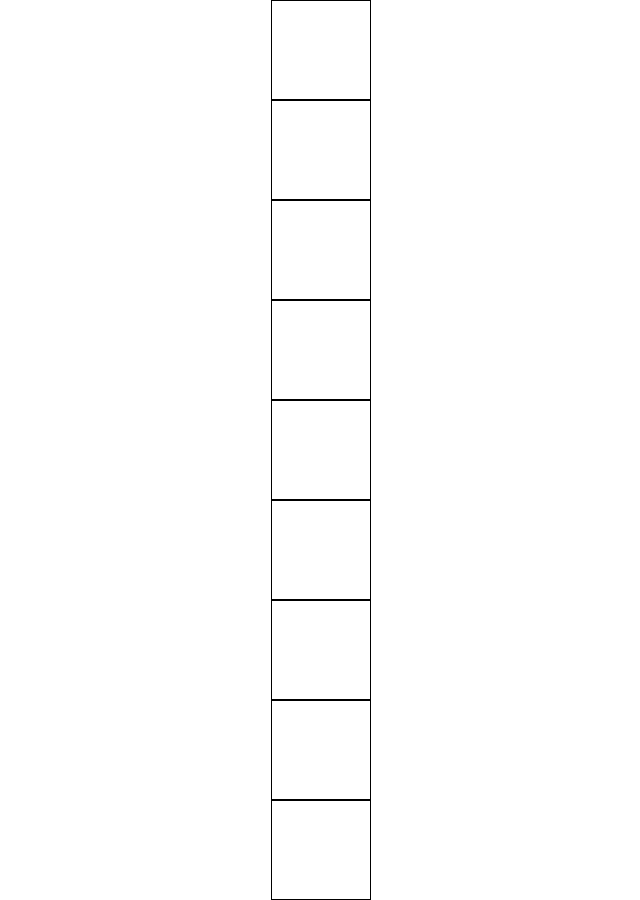
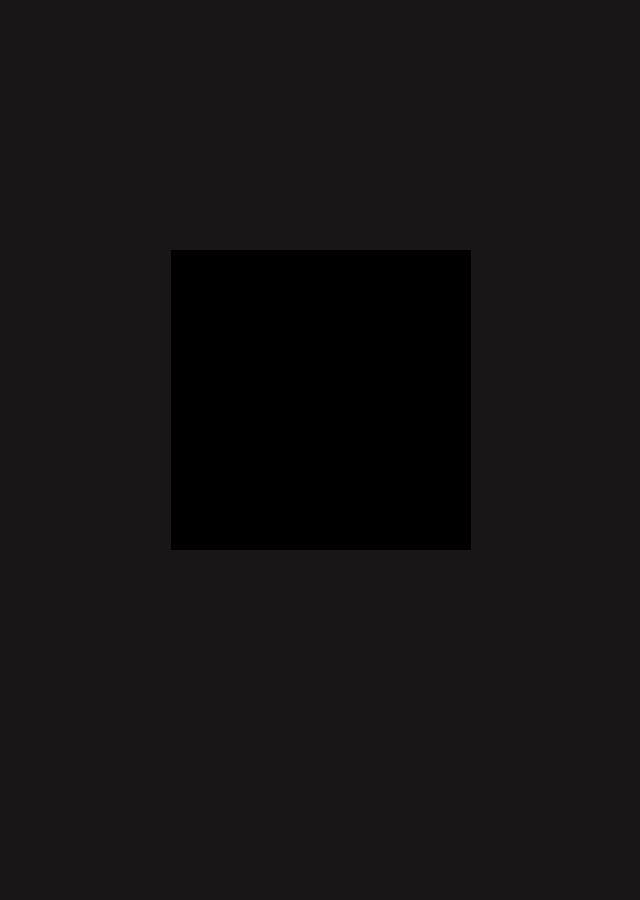
Before and after one commit to Sergyyyyy/odin-etch-a-sketch, a plain HTML site: page index.html in a window 1280 px wide. Shown: the whole page, without its empty margins (319-959 px from the left). After the commit the page ends 800 px from the top, so only its background shows below. Drawn offline with Linux system fonts and the light colour scheme.

Commit message:
minor changes to see the output better

```diff
--- a/style.css
+++ b/style.css
@@ -9,19 +9,15 @@ body{
     justify-content: center;
     align-items: center;
     min-height: 100vh;
+    background-color: hsl(0, 5%, 9%);
 }
 
 .main-container {
-    display: flex;
-    align-items: center;
-    justify-content: center;
-    flex-wrap: wrap;
+    display: grid;
+    grid-template-columns: repeat(3, 100px);
+    grid-template-rows: repeat(3, 100px);
 }
 
 .myGrid {
-    /* max-height: 100px;
-    max-width: 100px; */
-    height: 100px;
-    border: 1px solid;
-    flex: 0 0 100px;
+    background-color: rgb(0, 0, 0);
 }
```
